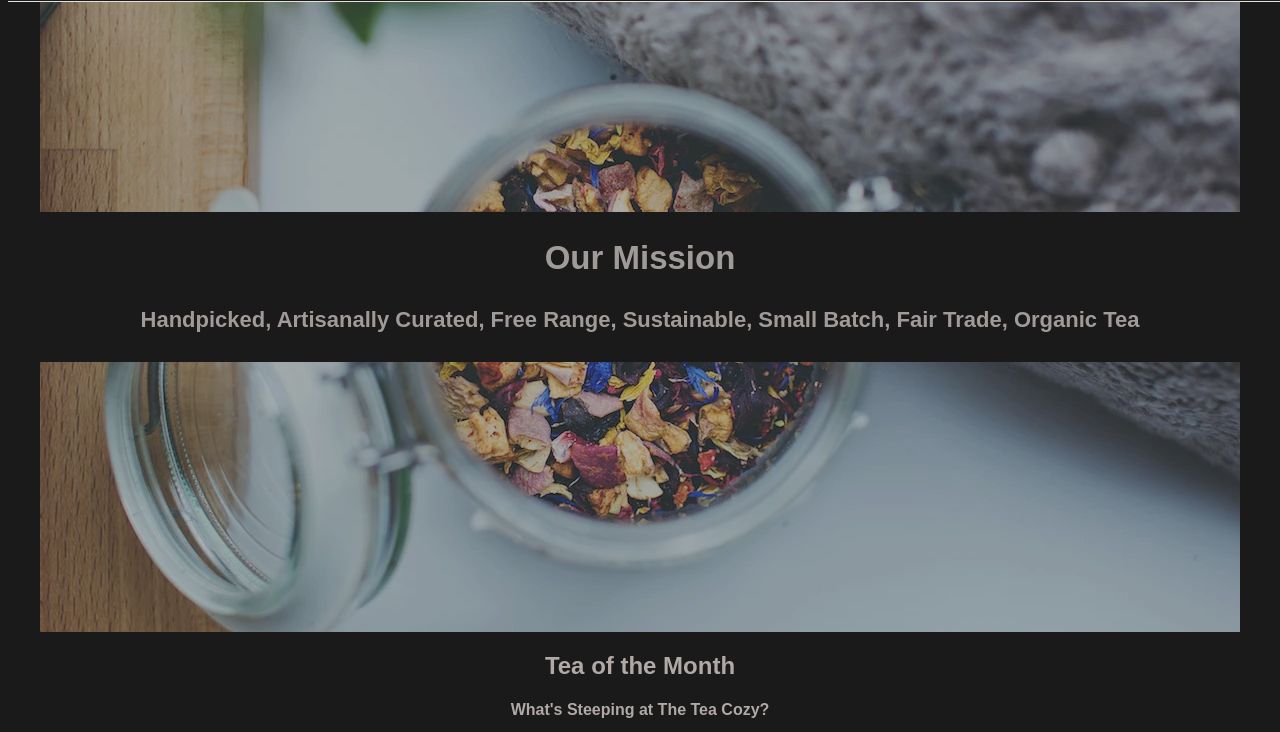
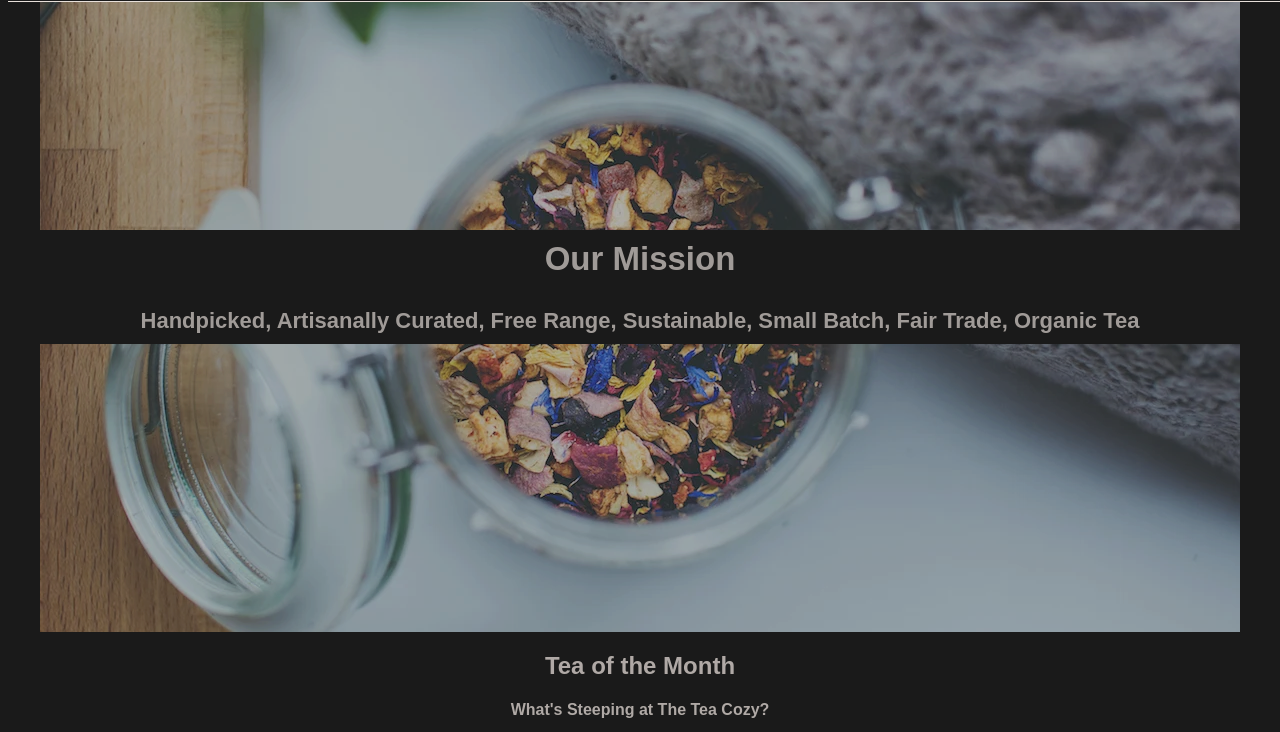
Before and after one commit to SilentStealth0/Project-Tea-Cozy, a website: page html/index.html in a window 1280 px wide. Shown: the part 68-800 px from the top of the page. Drawn offline with Linux system fonts and the light colour scheme.

Commit message:
Changed margin for mission text

```diff
--- a/css/index.css
+++ b/css/index.css
@@ -55,6 +55,14 @@ nav ul li{
   margin-top: 10px;
 }
 
+.mission_text h2{
+  margin-bottom: 10px;
+  margin-top: 10px;
+}
+.mission_text h4{
+  margin-bottom: 10px;
+}
+
 #tea_of_month div img{
   height: 200px;
   width: 300px;
```
